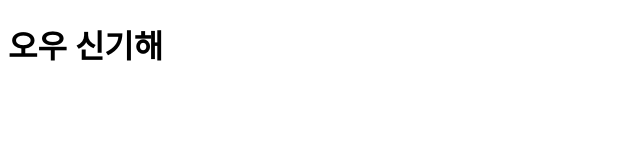
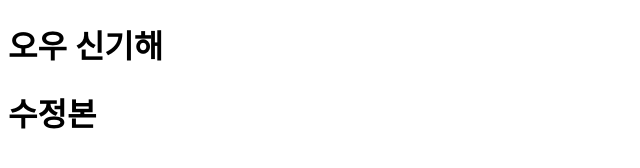
Before and after one commit to hong3497/first, a plain HTML site: page index.html in a window 1280 px wide. Shown: the whole page, without its empty margins (0-640 px from the left). Drawn offline with Linux system fonts and the light colour scheme.

Commit message:
second commit

```diff
--- a/index.html
+++ b/index.html
@@ -7,6 +7,7 @@
 </head>
 <body>
     <h1>오우 신기해</h1>
+    <h1>수정본</h1>
 
 </body>
 </html>
```
